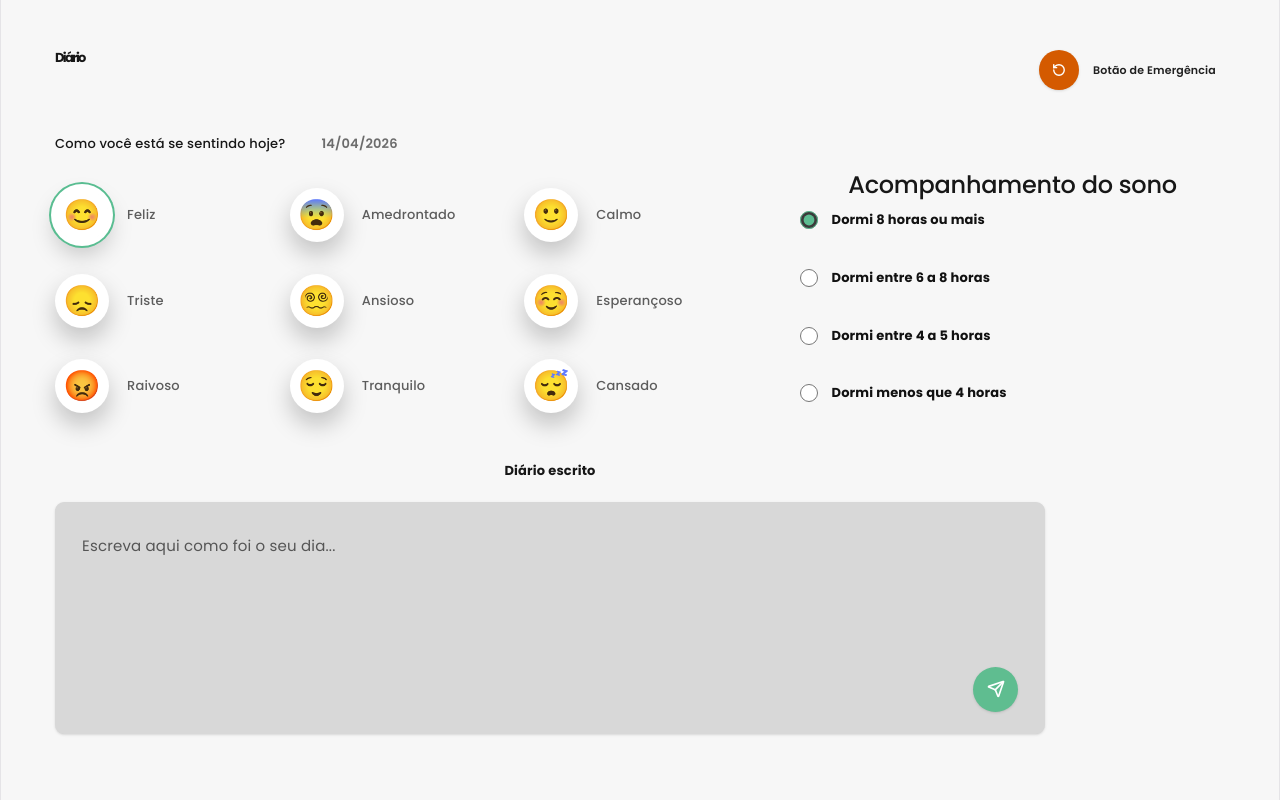
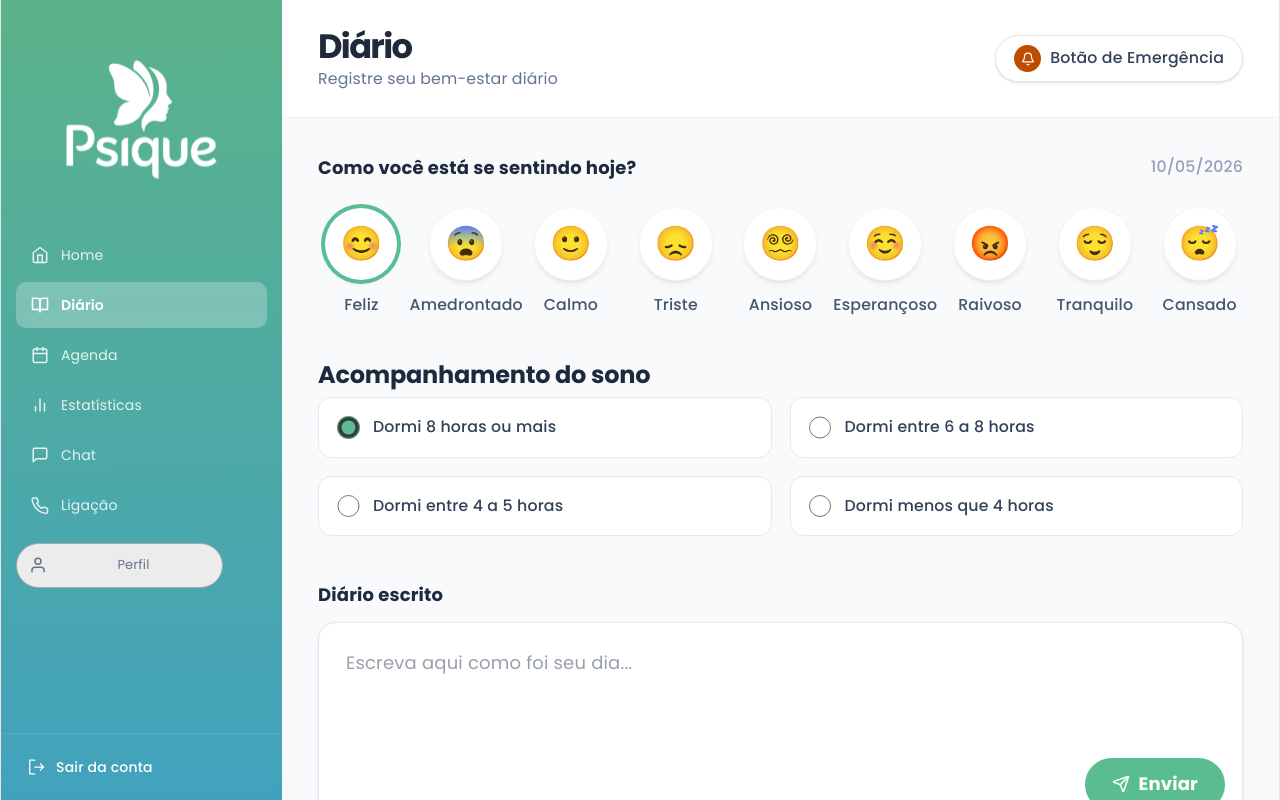
Before and after one commit to Projetao-Telemedicina/psique-frontend, a React (Vite) app: page /Diario in a window 1280 px wide. Built offline with nearby package versions, Linux system fonts and the light colour scheme; sample sign-in values are in the browser's storage; the HTML template or start-up script is replaced by a standard one.

Commit message:
fix: Ajuste no design do diário #47

```diff
--- a/src/pages/Agenda.tsx
+++ b/src/pages/Agenda.tsx
@@ -7,7 +7,7 @@ import CancelAppointmentModal from '../components/CancelAppointmentModal';
 import AppointmentRescheduleModal from '../components/AppointmentRescheduleModal';
 import CalendarView from '../components/CalendarView';
 import { useAuth } from '../components/AuthContext';
-
+import { useNavigate } from 'react-router-dom';
 import AppointmentHistoryCard from '../components/AppointmentHistoryCard';
 import AppointmentSidebarDetails from '../components/AppointmentSidebarDetails';
 
@@ -31,7 +31,7 @@ export interface Appointment {
 
 export default function Agenda() {
   const { user } = useAuth();
-
+  const navigate = useNavigate();
   const [isCancelOpen, setIsCancelOpen] = useState(false);
   const [isRescheduleOpen, setIsRescheduleOpen] = useState(false);
 
@@ -195,7 +195,7 @@ export default function Agenda() {
             <p className="text-slate-500 text-sm">Sincronizada com o seu Google Agenda</p>
           </div>
           {!isProfissional && (
-            <EmergencyButton onClick={() => console.log('Botão de pânico disparado')} />
+            <EmergencyButton onClick={() => navigate('/emergencia')} />
           )}
         </header>
 
--- a/src/pages/Diario.tsx
+++ b/src/pages/Diario.tsx
@@ -1,29 +1,15 @@
-import React, { useState } from "react";
-import { RotateCcw, Send } from "lucide-react";
+import { useState } from "react";
+import { Send } from "lucide-react";
 import Sidebar from '../components/Sidebar';
+import EmergencyButton from '../components/EmergencyButton';
+import { useAuth } from '../components/AuthContext';
+import { toast } from "react-hot-toast";
+import { useNavigate } from "react-router-dom";
+// --- Types ---
+type MoodId = "feliz" | "amedrontado" | "calmo" | "triste" | "ansioso" | "esperancoso" | "raivoso" | "tranquilo" | "cansado";
+type SleepOption = "Dormi 8 horas ou mais" | "Dormi entre 6 a 8 horas" | "Dormi entre 4 a 5 horas" | "Dormi menos que 4 horas";
 
-type MoodId =
-  | "feliz"
-  | "amedrontado"
-  | "calmo"
-  | "triste"
-  | "ansioso"
-  | "esperancoso"
-  | "raivoso"
-  | "tranquilo"
-  | "cansado";
-
-type Mood = {
-  id: MoodId;
-  label: string;
-  emoji: string;
-};
-
-type SleepOption =
-  | "Dormi 8 horas ou mais"
-  | "Dormi entre 6 a 8 horas"
-  | "Dormi entre 4 a 5 horas"
-  | "Dormi menos que 4 horas";
+type Mood = { id: MoodId; label: string; emoji: string; };
 
 const moods: Mood[] = [
   { id: "feliz", label: "Feliz", emoji: "😊" },
@@ -44,17 +30,9 @@ const sleepOptions: SleepOption[] = [
   "Dormi menos que 4 horas",
 ];
 
-//integracao com backend//
 const moodToFeeling = {
-  feliz: "HAPPY",
-  amedrontado: "SCARED",
-  triste: "SAD",
-  ansioso: "ANXIOUS",
-  raivoso: "ANGRY",
-  calmo: "CALM",
-  tranquilo: "CALM",
-  esperancoso: "HOPEFUL",
-  cansado: "EXHAUSTED",
+  feliz: "HAPPY", amedrontado: "SCARED", triste: "SAD", ansioso: "ANXIOUS",
+  raivoso: "ANGRY", calmo: "CALM", tranquilo: "CALM", esperancoso: "HOPEFUL", cansado: "EXHAUSTED",
 } as const;
 
 const sleepToQuality = {
@@ -63,170 +41,128 @@ const sleepToQuality = {
   "Dormi entre 4 a 5 horas": "FOUR_TO_FIVE",
   "Dormi menos que 4 horas": "LESS_THAN_FOUR",
 } as const;
-//termina aqui
 
-type MoodButtonProps = {
-  mood: Mood;
-  selectedMood: MoodId;
-  onSelectMood: (moodId: MoodId) => void;
-};
-
-function MoodButton({ mood, selectedMood, onSelectMood }: MoodButtonProps) {
+function MoodButton({ mood, selectedMood, onSelectMood }: { mood: Mood, selectedMood: MoodId, onSelectMood: (id: MoodId) => void }) {
   const isSelected = selectedMood === mood.id;
-
   return (
     <button
       type="button"
       onClick={() => onSelectMood(mood.id)}
-      className="flex items-center gap-4 rounded-2xl transition hover:-translate-y-0.5"
+      className="flex flex-col items-center gap-3 transition hover:-translate-y-1"
     >
-      <span
-        className={`flex h-[54px] w-[54px] items-center justify-center rounded-full bg-white text-[30px] shadow-[0_12px_24px_rgba(0,0,0,0.22)] transition ${
-          isSelected ? "ring-2 ring-[#59bd91] ring-offset-4" : ""
-        }`}
-      >
+      <span className={`flex h-16 w-16 items-center justify-center rounded-full bg-white text-3xl shadow-md transition ${isSelected ? "ring-4 ring-[#59bd91]" : "ring-1 ring-slate-100"}`}>
         {mood.emoji}
       </span>
-
-      <span className="text-[13px] font-medium text-[#5d5d5d]">
-        {mood.label}
-      </span>
+      <span className="text-sm font-medium text-slate-600">{mood.label}</span>
     </button>
   );
 }
 
 export default function Diario() {
+  const { user } = useAuth();
+  const navigate = useNavigate();
   const [selectedMood, setSelectedMood] = useState<MoodId>("feliz");
-  const [selectedSleep, setSelectedSleep] = useState<SleepOption>(
-    "Dormi 8 horas ou mais"
-  );
-  const [diaryText, setDiaryText] = useState<string>(
-    "Escreva aqui como foi o seu dia..."
-  );
+  const [selectedSleep, setSelectedSleep] = useState<SleepOption>("Dormi 8 horas ou mais");
+  const [diaryText, setDiaryText] = useState("");
 
-  //botao e funcao do botao
+  const getSidebarRole = () => user?.role === 'PROFESSIONAL' ? 'profissional' : user?.role === 'ADMIN' ? 'administrador' : 'paciente';
+
   async function handleSubmitDiary() {
     const token = localStorage.getItem("token");
-
-  if (!token) {
-    console.error("Usuário não autenticado.");
-    return;
-  }
-
+    if (!token) return toast.error("Usuário não autenticado.");
+    const payload = {
+    feeling: moodToFeeling[selectedMood],
+    sleepQuality: sleepToQuality[selectedSleep],
+    symptom: "Nenhum",
+    content: diaryText,
+    };
+    try {
     const response = await fetch("/api/diaries", {
       method: "POST",
       headers: {
         "Content-Type": "application/json",
-      Authorization: `Bearer ${token}`,
+        "Authorization": `Bearer ${token}`
       },
-    body: JSON.stringify({
-      feeling: moodToFeeling[selectedMood],
-      sleepQuality: sleepToQuality[selectedSleep],
-      content: diaryText,
-    }),
+      body: JSON.stringify(payload),
     });
-
-  if (!response.ok) {
-    console.error("Erro ao salvar diário.");
-    return;
+      const data = await response.json();
+      if (response.ok) {
+        toast.success("Diário salvo com sucesso!");
+        setDiaryText("");
+      } else {
+        console.error("Erro do Backend:", data);
+        toast.error(data.message || "Erro ao salvar diário.");
+      }
+    } catch {
+      toast.error("Erro de conexão com o servidor.");
+    }
   }
 
-  const data = await response.json();
-  console.log("Diário salvo:", data);
-}
-//
+  return (
+    <main className="flex h-screen w-full overflow-hidden bg-[#F8FAFC]">
+      <Sidebar role={getSidebarRole()} itemAtivo="diario" />
 
-  return (
-    <section className="min-h-screen w-full bg-[#f7f7f7] px-6 py-10 text-[#171717] md:px-10 lg:px-12">
-      <header className="mb-8 flex items-start justify-between gap-4">
+      <section className="flex flex-col flex-1 overflow-hidden text-left">
+        <header className="flex items-center justify-between px-8 py-6 bg-white border-b border-slate-100 shrink-0">
           <div>
-          <h1 className="text-[13px] font-bold">Diário</h1>
+            <h1 className="text-3xl font-bold text-[#1E293B]">Diário</h1>
+            <p className="text-slate-500 text-sm">Registre seu bem-estar diário</p>
           </div>
-
-        <button
-          type="button"
-          className="flex items-center gap-3 rounded-full px-2 py-1 text-[11px] font-semibold text-[#202020] transition hover:bg-black/5"
-        >
-          <span className="flex h-9 w-9 items-center justify-center rounded-full bg-[#d45a00] text-white shadow-sm">
-            <RotateCcw size={14} strokeWidth={2.4} />
-          </span>
-          Botão de Emergência
-        </button>
+          <EmergencyButton onClick={() => navigate('/emergencia')} />
         </header>
 
-      <div className="grid gap-10 xl:grid-cols-[1.4fr_0.85fr]">
+        <div className="flex-1 overflow-y-auto p-8">
+          <div className="max-w-4xl mx-auto space-y-10">
+
+            {/* Humor */}
             <div>
-          <div className="mb-7 flex flex-wrap items-center gap-x-8 gap-y-2">
-            <p className="text-[13px] font-medium">
-              Como você está se sentindo hoje?
-            </p>
-            <span className="text-[13px] font-semibold text-[#6c6c6c]">
-              14/04/2026
-            </span>
+              <div className="mb-6 flex items-center justify-between">
+                <p className="text-base font-bold text-slate-800">Como você está se sentindo hoje?</p>
+                <span className="text-sm font-medium text-slate-400">{new Date().toLocaleDateString('pt-BR')}</span>
               </div>
-
-          <div className="grid max-w-[650px] grid-cols-1 gap-x-12 gap-y-7 sm:grid-cols-2 lg:grid-cols-3">
+              <div className="grid grid-cols-3 sm:grid-cols-5 lg:grid-cols-9 gap-4">
                 {moods.map((mood) => (
-              <MoodButton
-                key={mood.id}
-                mood={mood}
-                selectedMood={selectedMood}
-                onSelectMood={setSelectedMood}
-              />
+                  <MoodButton key={mood.id} mood={mood} selectedMood={selectedMood} onSelectMood={setSelectedMood} />
                 ))}
               </div>
             </div>
 
-        <div className="xl:pt-9">
-          <h2 className="mb-7 text-[13px] font-medium">
-            Acompanhamento do sono
-          </h2>
-
-          <div className="space-y-7">
+            {/* Sono */}
+            <div>
+              <h2 className="mb-6 text-base font-bold text-slate-800">Acompanhamento do sono</h2>
+              <div className="grid grid-cols-1 md:grid-cols-2 gap-4">
                 {sleepOptions.map((option) => (
-              <label
-                key={option}
-                className="flex cursor-pointer items-center gap-3 text-[13px] font-bold text-[#111111]"
-              >
-                <input
-                  type="radio"
-                  name="sleep"
-                  value={option}
-                  checked={selectedSleep === option}
-                  onChange={() => setSelectedSleep(option)}
-                  className="h-4 w-4 accent-[#5cbd91]"
-                />
-                {option}
+                  <label key={option} className="flex cursor-pointer items-center gap-3 p-4 bg-white rounded-xl border border-slate-200 hover:border-[#59bd91]">
+                    <input type="radio" name="sleep" checked={selectedSleep === option} onChange={() => setSelectedSleep(option)} className="h-5 w-5 accent-[#59bd91]" />
+                    <span className="text-sm font-medium text-slate-700">{option}</span>
                   </label>
                 ))}
               </div>
             </div>
-      </div>
 
-      <div className="mt-10 max-w-[990px]">
-        <label htmlFor="diaryText" className="mb-4 block text-[13px] font-bold">
-          Diário escrito
-        </label>
-
-        <div className="relative rounded-[9px] bg-[#d8d8d8] shadow-sm">
+            {/* Texto */}
+            <div>
+              <label htmlFor="diaryText" className="mb-3 block text-base font-bold text-slate-800">Diário escrito</label>
+              <div className="relative">
                 <textarea
                   id="diaryText"
                   value={diaryText}
-            onChange={(event) => setDiaryText(event.target.value)}
-            placeholder="Escreva aqui como foi seu dia"
-            className="min-h-[225px] w-full resize-none bg-transparent px-6 py-7 pr-20 text-[15px] leading-relaxed text-[#555555] outline-none placeholder:text-[#777777]"
+                  onChange={(e) => setDiaryText(e.target.value)}
+                  placeholder="Escreva aqui como foi seu dia..."
+                  className="w-full min-h-[200px] p-6 rounded-2xl bg-white border border-slate-200 shadow-sm focus:ring-2 focus:ring-[#59bd91] outline-none text-slate-700"
                 />
-
                 <button
-            type="button"
                   onClick={handleSubmitDiary}
-            className="absolute bottom-5 right-6 flex h-10 w-10 items-center justify-center rounded-full bg-[#5fbd90] text-white shadow-sm transition hover:scale-105 hover:bg-[#52aa80]"
-            aria-label="Enviar diário"
+                  className="absolute bottom-4 right-4 flex items-center gap-2 px-6 py-3 rounded-full bg-[#59bd91] text-white font-bold hover:bg-[#4ea880] transition"
                 >
-            <Send size={18} strokeWidth={2.2} />
+                  <Send size={18} /> Enviar
                 </button>
               </div>
             </div>
+
+          </div>
+        </div>
       </section>
+    </main>
   );
 }
```
Lines whose indentation alone changed are shown as unchanged.
